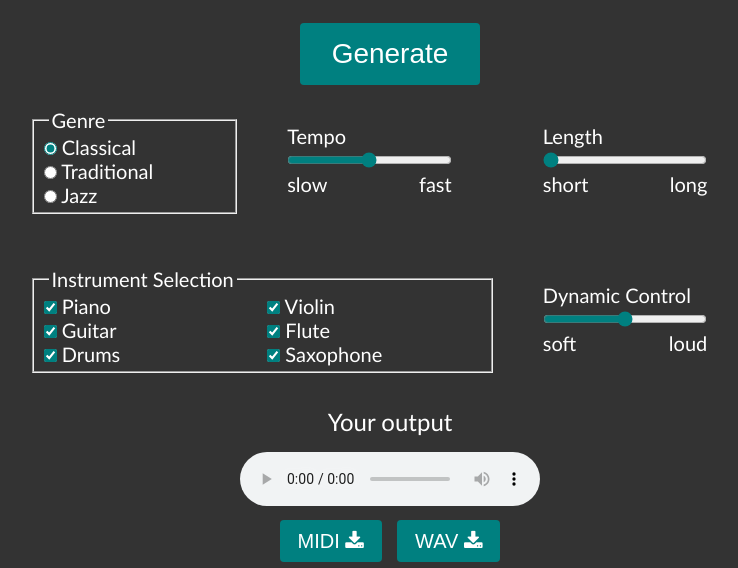
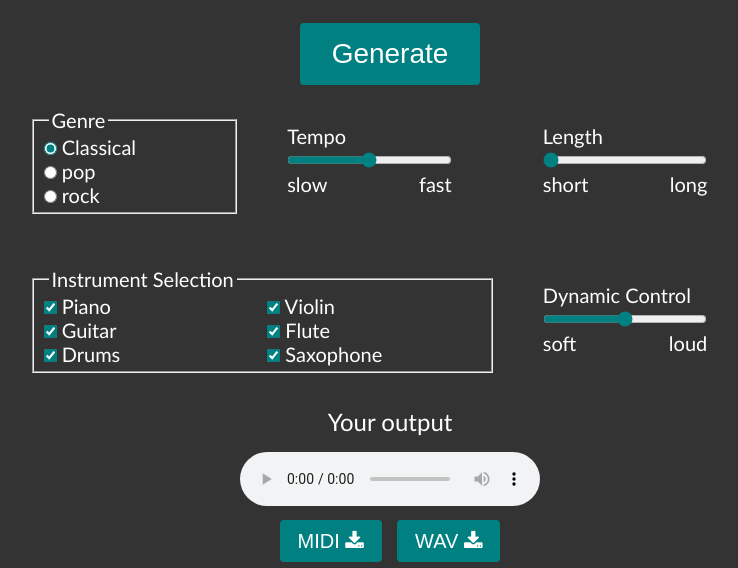
Before and after one commit to adhoor654/music-generator, a Flask app: page / in a window 1280 px wide. Shown: the part 120-688 px from the top of the page, without its empty margins (250-988 px from the left). Run offline with Flask 3, Linux system fonts and the light colour scheme.

Commit message:
Changed genre labels

```diff
--- a/application/templates/home.html
+++ b/application/templates/home.html
@@ -33,24 +33,24 @@
                         {% if 'classical' in params.values() %}
                         <input type="radio" id="classical" name="genre" value="classical" checked="checked">
                         <label for="classical">Classical</label><br>
-                        <input type="radio" id="traditional" name="genre" value="traditional">
-                        <label for="traditional">Traditional</label><br>
-                        <input type="radio" id="jazz" name="genre" value="jazz">
-                        <label for="jazz">Jazz</label><br>
-                        {% elif 'traditional' in params.values() %}
+                        <input type="radio" id="pop" name="genre" value="pop">
+                        <label for="pop">pop</label><br>
+                        <input type="radio" id="rock" name="genre" value="rock">
+                        <label for="rock">rock</label><br>
+                        {% elif 'pop' in params.values() %}
                         <input type="radio" id="classical" name="genre" value="classical">
                         <label for="classical">Classical</label><br>
-                        <input type="radio" id="traditional" name="genre" value="traditional" checked="checked">
-                        <label for="traditional">Traditional</label><br>
-                        <input type="radio" id="jazz" name="genre" value="jazz">
-                        <label for="jazz">Jazz</label><br>
+                        <input type="radio" id="pop" name="genre" value="pop" checked="checked">
+                        <label for="pop">pop</label><br>
+                        <input type="radio" id="rock" name="genre" value="rock">
+                        <label for="rock">rock</label><br>
                         {% else %}
                         <input type="radio" id="classical" name="genre" value="classical">
                         <label for="classical">Classical</label><br>
-                        <input type="radio" id="traditional" name="genre" value="traditional">
-                        <label for="traditional">Traditional</label><br>
-                        <input type="radio" id="jazz" name="genre" value="jazz" checked="checked">
-                        <label for="jazz">Jazz</label><br>
+                        <input type="radio" id="pop" name="genre" value="pop">
+                        <label for="pop">pop</label><br>
+                        <input type="radio" id="rock" name="genre" value="rock" checked="checked">
+                        <label for="rock">rock</label><br>
                         {% endif %}
                     </fieldset>
                 </div>
```
Also changed, not shown: 1 other file.
